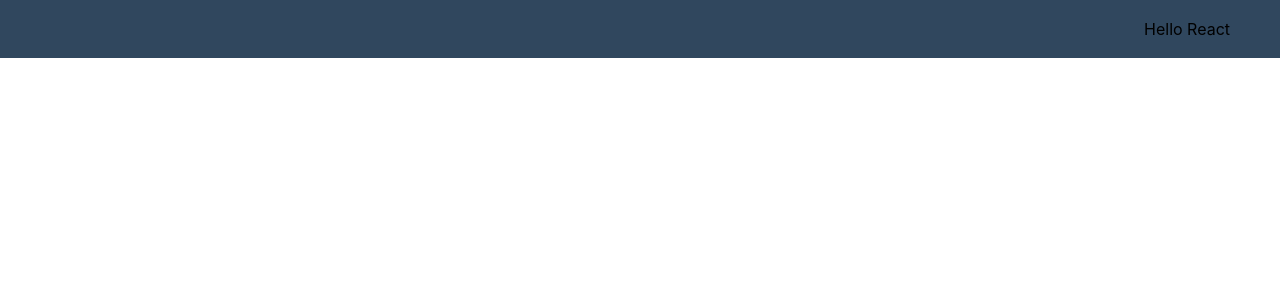
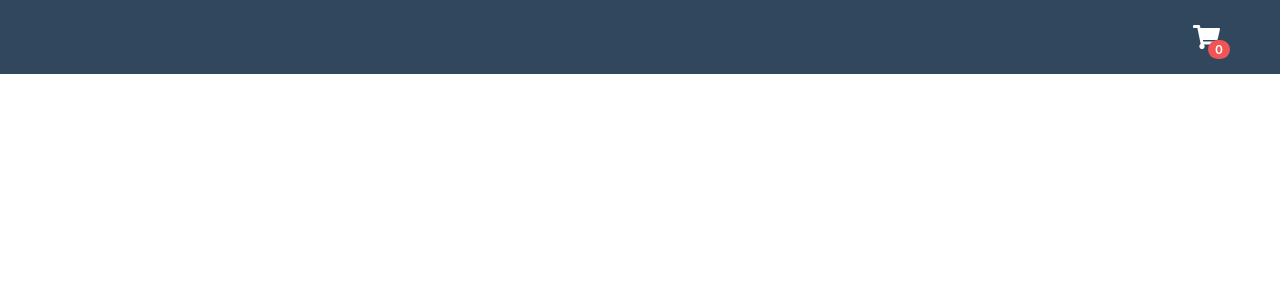
Before and after one commit to hosamelshazly92/Shopping-Cart, a React (Create React App) app: page / in a window 1280 px wide. Shown: the top 300 px of the page. Built offline with nearby package versions, Linux system fonts and the light colour scheme.

Commit message:
create Cart component

```diff
--- a/src/App.js
+++ b/src/App.js
@@ -1,13 +1,16 @@
-import React from 'react';
-import './App.css';
-import GlobalStyles from './GlobalStyles';
-import { NavBar } from './AppStyles';
+import React from "react";
+import "./App.css";
+import GlobalStyles from "./GlobalStyles";
+import { NavBar } from "./AppStyles";
+import Cart from './components/Cart/index';
 
 function App() {
   return (
     <>
       <GlobalStyles />
-      <NavBar>Hello React</NavBar>
+      <NavBar>
+        <Cart />
+      </NavBar>
     </>
   );
 }
--- a/src/components/Cart/Styles.js
+++ b/src/components/Cart/Styles.js
@@ -0,0 +1,51 @@
+import styled from "styled-components";
+import { FontAwesomeIcon } from "@fortawesome/react-fontawesome";
+
+export const Wrapper = styled.div`
+  display: block;
+  margin: 0 5px;
+  cursor: pointer;
+  position: relative;
+`;
+
+export const Icon = styled(FontAwesomeIcon)`
+  padding: 5px;
+  font-size: 24px;
+  color: #fff;
+`;
+
+export const CartCount = styled.span`
+  position: absolute;
+  bottom: -5px;
+  right: -5px;
+  padding: 3px 7px;
+  border-radius: 50px;
+  background: #f05454;
+  color: #fff;
+  font-size: 12px;
+  font-weight: 600;
+`;
+
+export const CartSideBar = styled.div`
+    z-index: 1000;
+    width: 350px;
+    background: #fff;
+    top: 0;
+    right: 0;
+    padding: 25px;
+    position: fixed;
+    overflow: auto;
+    height: 100%;
+    box-shadow: 0 10px 20px rgba(0,0,0,0.19), 0 6px 6px rgba(0,0,0,0.23);
+    transition: all ease-in-out 0.3s;
+
+    &.expand {
+        transition: all ease-in-out 0.3s;
+        right: 0;
+    }
+
+    &.shrink {
+        transition: all ease-in-out 0.3s;
+        right: -400px;
+    }
+`;
--- a/src/components/Cart/index.js
+++ b/src/components/Cart/index.js
@@ -0,0 +1,12 @@
+import React from "react";
+import { faShoppingCart } from '@fortawesome/free-solid-svg-icons';
+import { Wrapper, Icon, CartCount, CartSideBar } from './Styles';
+
+export default function Cart() {
+  return <>
+    <Wrapper>
+        <Icon icon={faShoppingCart} />
+        <CartCount>0</CartCount>
+    </Wrapper>
+  </>;
+}
```
